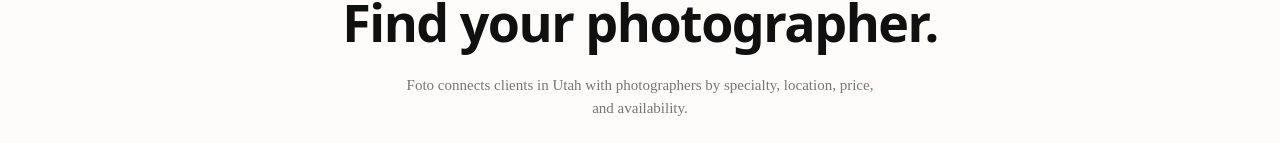
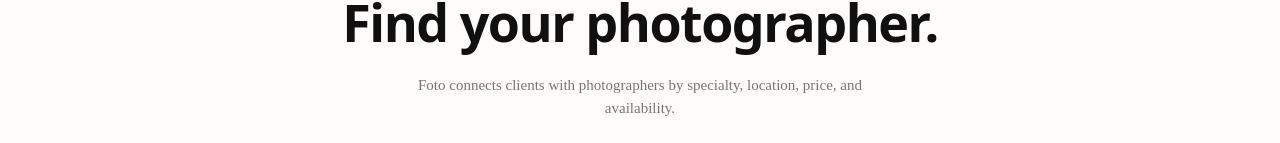
Before and after one commit to joshminer3/photofinder, a Next.js app: page / in a window 1280 px wide. Shown: the part 168-311 px from the top of the page. Built offline with nearby package versions, Linux system fonts and the light colour scheme; no server answers; the database is empty.

Commit message:
Remove "in Utah" from homepage tagline

```diff
--- a/app/(main)/page.tsx
+++ b/app/(main)/page.tsx
@@ -29,7 +29,7 @@
           className="mx-auto max-w-[480px]"
           style={{ fontWeight: 400, fontSize: "15px", color: "var(--brand-text-muted)" }}
         >
-          Foto connects clients in Utah with photographers by specialty,
+          Foto connects clients with photographers by specialty,
           location, price, and availability.
         </p>
 
```
